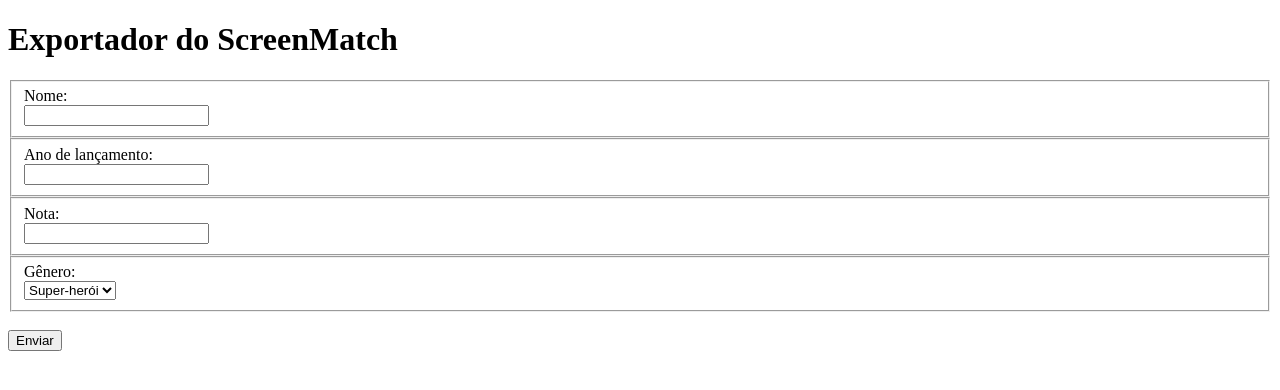
After one commit to Lucas-Suyama/php, a PHP site: page /public/index.html in a window 1280 px wide. The commit adds this page. Shown: the top 390 px of the page. Run offline with PHP 8.4, Linux system fonts and the light colour scheme.

Commit message:
feat: add movie export functionality and related files
- Create new HTML form for movie data input
- Add PHP scripts for processing and exporting movie data
- Implement utility functions for movie handling
- Update existing movie JSON file structure
- Add success page for export confirmation

```diff
--- a/screen-match/filme.json
+++ b/screen-match/filme.json
@@ -1 +1 @@
-{"nome":"Thor: Ragnarok","ano":2021,"nota":8.2,"genero":"super-her\u00f3i"}
+{"nome":"Thor: Ragnarok","anoLancamento":2021,"nota":7.8,"genero":"super-her\u00f3i"}
--- /dev/null
+++ b/screen-match/public/filme.json
@@ -0,0 +1 @@
+{"nome":"Um Senhor Estagi\u00e1rio","anoLancamento":2015,"nota":10,"genero":"comedia"}
--- /dev/null
+++ b/screen-match/public/index.html
@@ -0,0 +1,39 @@
+<!DOCTYPE html>
+<html lang="en">
+<head>
+    <meta charset="UTF-8">
+    <meta name="viewport" content="width=device-width, initial-scale=1.0">
+    <title>Document</title>
+</head>
+<body>
+<h1>Exportador do ScreenMatch</h1>
+<form action="exporta-arquivo.php" method="post">
+    <fieldset>
+        <label for="nome">Nome:</label> <br>
+        <input type="text" name="nome" id="nome" required>
+    </fieldset>
+
+    <fieldset>
+        <label for="ano">Ano de lançamento:</label> <br>
+        <input type="year" name="ano" id="ano" required>
+    </fieldset>
+
+    <fieldset>
+        <label for="nome">Nota:</label> <br>
+        <input type="number" name="nota" id="nota" required step="0.1">
+    </fieldset>
+
+    <fieldset>
+        <label for="nome">Gênero:</label> <br>
+        <select name="genero" id="genero">
+            <option value="super-heroi">Super-herói</option>
+            <option value="comedia">Comédia</option>
+            <option value="acao">Ação</option>
+        </select>
+    </fieldset>
+
+    <br>
+    <input type="submit" value="Enviar">
+</form>
+</body>
+</html>
--- /dev/null
+++ b/screen-match/public/sucesso.php
@@ -0,0 +1,2 @@
+<h1>Filme exportado com sucesso!</h1>
+<p>O filme <?php echo $_GET["filme"]; ?> foi exportado com sucesso!</p>
```
Also changed, not shown: screen-match/index.php (renamed from screen-match/screen-match.php, +8 -8 lines), screen-match/public/exporta-arquivo.php (added, +12 -0 lines), screen-match/src/funcoes.php (renamed from screen-match/funcoes.php, +9 -0 lines).
